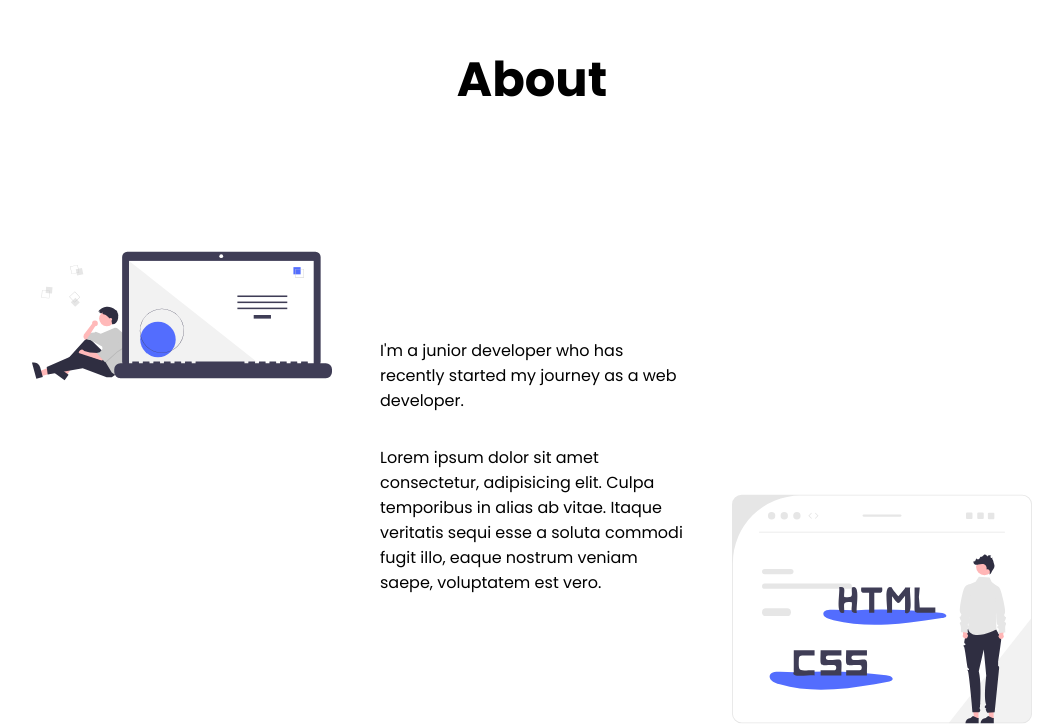
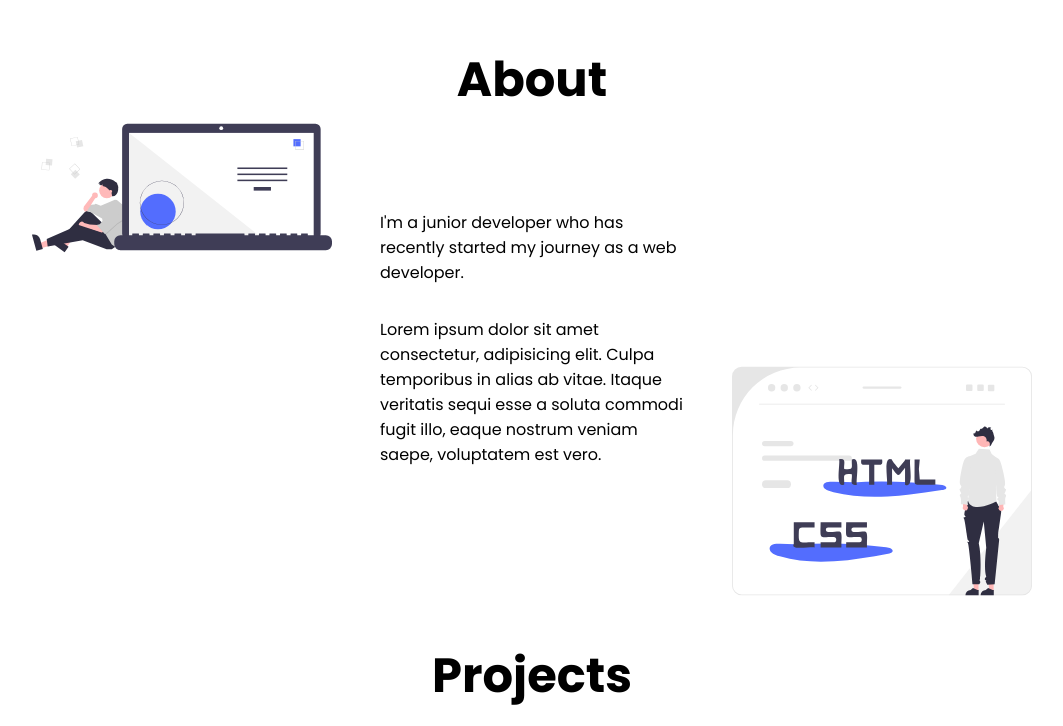
Before and after one commit to farendivaz/farendivaz.live, a React (Create React App) app: page / in a window 1280 px wide. Shown: the part 738-1464 px from the top of the page, without its empty margins (108-1171 px from the left). Built offline with nearby package versions, Linux system fonts and the light colour scheme; a web font is replaced by a local one.

Commit message:
fix navbar component

```diff
--- a/src/components/About.js
+++ b/src/components/About.js
@@ -45,7 +45,7 @@ const AboutWrapper = styled.section`
   align-items: center;
   width: 80%;
   max-width: 1000px;
-  margin: 0 auto;
+  margin: -8rem auto;
   img {
     width: 300px;
     height: 400px;
@@ -56,21 +56,17 @@ const AboutWrapper = styled.section`
   }
   @media screen and (max-width: 1250px) {
     display: flex;
-    flex-direction: column;
+    flex-direction: column-reverse;
     justify-content: center;
     align-items: center;
+    margin: -3rem auto 5rem auto;
     .first-image {
       display: none;
     }
     div {
       align-self: center;
       height: 200px;
-      margin: 0;
-    }
-    @media screen and (max-width: 860px) {
-      div {
-        display: none;
-      }
+      margin: 5rem auto;
     }
   }
 `;
@@ -85,7 +81,7 @@ const AboutDescription = styled.section`
     width: 50%;
     margin: 0 auto;
   }
-  @media screen and (max-width: 860px) {
+  @media screen and (max-width: 560px) {
     width: 80%;
     margin: 0 auto;
   }
--- a/src/components/Navbar.js
+++ b/src/components/Navbar.js
@@ -86,7 +86,7 @@ export const Nav = styled.ul`
   gap: 1.5rem;
   font-weight: 500;
   font-size: ${(props) => (props.icons ? "1.3rem" : "1.1rem")};
-
+  margin: 0 auto;
   @media screen and (max-width: 960px) {
     display: none;
   }
```
